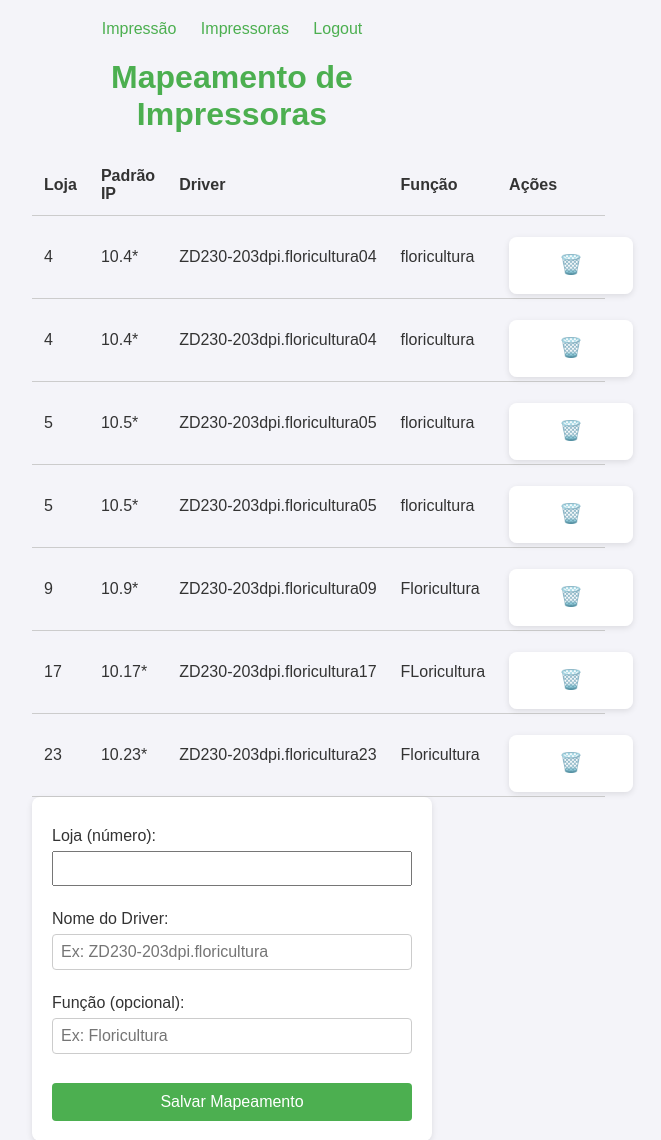
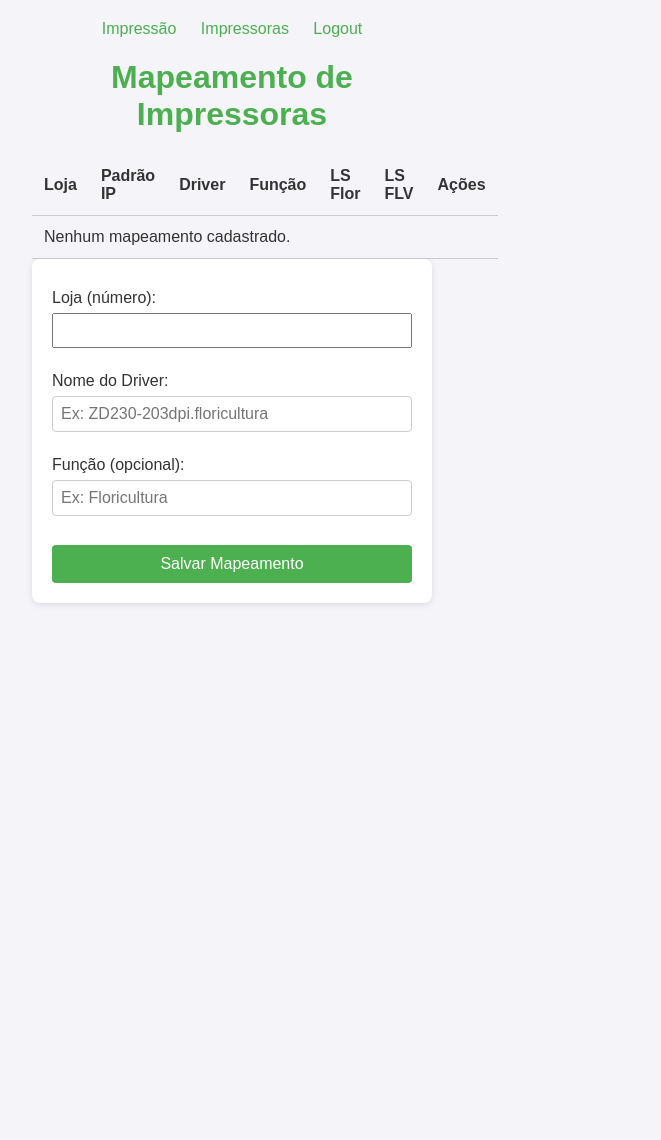
Before and after one commit to Deyvidhalaten/ImpressoraZQ230, a Flask app: page /printers in a window 1280 px wide. Shown: the top 1140 px of the page, without its empty margins (408-1069 px from the left). After the commit the page ends 605 px from the top, so only its background shows below. Run offline with Flask 3, Linux system fonts and the light colour scheme; parts of the project's set-up code (start-up, migrations or seed data) failed here and were passed over.

Commit message:
correcao/mapeamento-loja-ip

```diff
--- a/app.py
+++ b/app.py
@@ -26,6 +26,7 @@
 BASE_DIR     = os.path.dirname(sys.executable) if getattr(sys, 'frozen', False) else os.path.dirname(__file__)
 CONFIG_FILE  = os.path.join(BASE_DIR, 'config.txt')
 CSV_FILE     = os.path.join(BASE_DIR, 'baseFloricultura.csv')
+PRINTERS_CSV = os.path.join(BASE_DIR, 'printers.csv')
 
 DEFAULT_IP       = "10.17.30.119"
 DEFAULT_PORTA    = 9100
@@ -57,31 +58,25 @@
             db[codprod] = {'ean': ean, 'descricao': desc, 'codprod': codprod}
     return db
 
-PRINTERS_FILE = os.path.join(BASE_DIR, 'printers.txt')
 def load_printer_map():
-    """Lê o printers.txt e retorna uma lista de dicts: [{'pattern','driver','loja','funcao'}, ...]"""
+    """Lê o printers.csv e retorna lista de mapeamentos."""
     maps = []
-    if not os.path.exists(PRINTERS_FILE):
+    if not os.path.exists(PRINTERS_CSV):
         return maps
-    with open(PRINTERS_FILE, encoding='utf-8') as f:
-        for line in f:
-            parts = [p.strip() for p in line.split(',')]
-            if len(parts) < 2:
-                continue
-            pattern, driver = parts[0], parts[1]
-            funcao = parts[2] if len(parts) >= 3 else ''
-            # extrai apenas o número da loja do padrão "10.<loja>*"
-            try:
-                loja = pattern.split('.')[1].rstrip('*')
-            except:
-                loja = ''
+
+    with open(PRINTERS_CSV, newline='', encoding='utf-8') as f:
+        reader = csv.DictReader(f)
+        for row in reader:
             maps.append({
-                'pattern': pattern,
-                'driver': driver,
-                'loja': loja,
-                'funcao': funcao
+                'loja':    row.get('loja',''),
+                'pattern': row.get('pattern',''),
+                'driver':  row.get('driver',''),
+                'funcao':  row.get('funcao',''),
+                'ls_flor': int(row.get('ls_flor', 0)),
+                'ls_flv':  int(row.get('ls_flv', 0)),
             })
     return maps
+
 
 # logo após definir BASE_DIR:
 load_printer_map()
@@ -497,28 +492,35 @@
 
 @app.route("/printers", methods=["GET","POST"])
 def printers():
+    # 1) Carrega e ordena os mapeamentos por loja
     mappings = load_printer_map()
-    mappings.sort(key=lambda m: int(m['loja'] or 0))
+    mappings.sort(key=lambda m: int(m.get('loja', 0)))
 
     if request.method == "POST":
-        # ——— Tratar exclusão primeiro ———
-        if request.form.get("action") == "delete":
+        action = request.form.get("action")
+
+        # ——— Tratamento de EXCLUSÃO ———
+        if action == "delete":
             pattern_to_delete = request.form.get("pattern")
             mappings = [m for m in mappings if m["pattern"] != pattern_to_delete]
             save_printer_map(mappings)
             flash(f"🗑️ Mapeamento '{pattern_to_delete}' excluído com sucesso!", "success")
             return redirect(url_for("printers"))
 
-        # ——— A seguir, inclusão/edição como antes ———
-        loja   = request.form.get('loja','').strip()
-        driver = request.form.get('driver','').strip()
-        funcao = request.form.get('funcao','').strip()
+        # ——— Tratamento de INCLUSÃO / EDIÇÃO ———
+        loja   = request.form.get('loja', '').strip()
+        driver = request.form.get('driver', '').strip()
+        funcao = request.form.get('funcao', '').strip()
 
+        # validação mínima
         if not loja.isdigit() or not driver:
             flash("❌ Loja e driver são obrigatórios", "error")
             return redirect(url_for('printers'))
 
+        # monta o padrão "10.<loja>*"
         pattern = f"10.{int(loja)}*"
+
+        # tenta atualizar um mapeamento existente
         updated = False
         for m in mappings:
             if m['pattern'] == pattern:
@@ -526,29 +528,39 @@
                 m['funcao'] = funcao
                 updated = True
                 break
+
+        # se não havia, adiciona novo
         if not updated:
             mappings.append({
+                'loja':    loja,
                 'pattern': pattern,
-                'driver': driver,
-                'loja': loja,
-                'funcao': funcao
+                'driver':  driver,
+                'funcao':  funcao
             })
 
+        # persiste e notifica
         save_printer_map(mappings)
         flash("✅ Mapeamento salvo com sucesso!", "success")
         return redirect(url_for('printers'))
 
-    # GET: renderiza a página normalmente
+    # GET: renderiza a página com a lista atualizada
     return render_template("printers.html", mappings=mappings)
 
 def save_printer_map(mappings):
-    """Recebe lista de dicts e grava de volta no printers.txt"""
-    with open(PRINTERS_FILE, 'w', encoding='utf-8') as f:
+    """Grava de volta no printers.csv."""
+    fieldnames = ['loja','pattern','driver','funcao','ls_flor','ls_flv']
+    with open(PRINTERS_CSV, 'w', newline='', encoding='utf-8') as f:
+        writer = csv.DictWriter(f, fieldnames=fieldnames)
+        writer.writeheader()
         for m in mappings:
-            line = f"{m['pattern']},{m['driver']}"
-            if m.get('funcao'):
-                line += f",{m['funcao']}"
-            f.write(line + "\n")
+            writer.writerow({
+                'loja':    m['loja'],
+                'pattern': m['pattern'],
+                'driver':  m['driver'],
+                'funcao':  m.get('funcao',''),
+                'ls_flor': m.get('ls_flor', 0),
+                'ls_flv':  m.get('ls_flv', 0),
+            })
 
 @app.route("/logout")
 def logout():
@@ -597,4 +609,4 @@
 
 if __name__ == "__main__":
     # host='0.0.0.0' faz o Flask aceitar conexões de qualquer IP da sua LAN
-    app.run(host="10.4.30.2", port=8000, debug=False, use_reloader=False)
+    app.run(host="10.17.30.2", port=8000, debug=False, use_reloader=False)
--- a/printers.txt
+++ b/printers.txt
@@ -1,7 +1,4 @@
-10.4*,ZD230-203dpi.floricultura04,floricultura,-20,0
-10.5*,ZD230-203dpi.floricultura05,floricultura,-120,-20
-10.4*,ZD230-203dpi.floricultura04,floricultura,-120,-20
-10.5*,ZD230-203dpi.floricultura05,floricultura,-120,-20
-10.9*,ZD230-203dpi.floricultura09,Floricultura,-120,-20
-10.17*,ZD230-203dpi.floricultura17,FLoricultura,-120,-20
-10.23*,ZD230-203dpi.floricultura23,Floricultura,-120,-20
+loja,pattern,driver,funcao,ls_flor,ls_flv
+4,10.4*,ZD230-203dpi.floricultura04,floricultura,-20,0
+5,10.5*,ZD230-203dpi.floricultura05,floricultura,-120,-20
+9,10.9*,ZD230-203dpi.floricultura09,floricultura,-20,-10
--- a/templates/printers.html
+++ b/templates/printers.html
@@ -55,21 +55,16 @@
     {% endwith %}
 
     <!-- colgroup para controle de largura -->
-    <table>
-      <colgroup>
-        <col style="width:10%;">
-        <col style="width:20%;">
-        <col class="driver-col">
-        <col class="funcao-col">
-        <col style="width:10%;"> <!-- coluna Ações fixa -->
-      </colgroup>
+   <table class="map-table">
   <thead>
     <tr>
       <th>Loja</th>
       <th>Padrão IP</th>
       <th>Driver</th>
       <th>Função</th>
-          <th>Ações</th>          <!-- nova coluna -->
+      <th>LS Flor</th>
+      <th>LS FLV</th>
+      <th>Ações</th>
     </tr>
   </thead>
   <tbody>
@@ -77,31 +72,23 @@
     <tr>
       <td>{{ m.loja }}</td>
       <td>{{ m.pattern }}</td>
-          <td class="driver-col">{{ m.driver }}</td>
-          <td class="funcao-col">{{ m.funcao or '—' }}</td>
+      <td>{{ m.driver }}</td>
+      <td>{{ m.funcao or '—' }}</td>
+      <td>{{ m.ls_flor }}</td>
+      <td>{{ m.ls_flv }}</td>
       <td>
-            <form method="post"
-                  style="display:inline"
-                  onsubmit="return confirmDelete(this)">
-              <!-- sinaliza que é uma ação de delete -->
-              <input type="hidden" name="action"  value="delete">
+        <!-- Form de delete -->
+        <form method="POST" style="display:inline"
+              onsubmit="return confirm('Deseja mesmo excluir o mapeamento da loja {{ m.loja }}?');">
+          <input type="hidden" name="action" value="delete">
           <input type="hidden" name="pattern" value="{{ m.pattern }}">
-              <button type="submit"
-                      style="background:none;
-                             border:none;
-                             cursor:pointer;
-                             font-size:1.2em;"
-                      title="Excluir">
-                🗑️
-              </button>
+          <button type="submit" class="btn-delete">Excluir</button>
         </form>
       </td>
     </tr>
     {% else %}
     <tr>
-          <td colspan="5" style="text-align:center; padding:16px;">
-            Nenhum mapeamento cadastrado.
-          </td>
+      <td colspan="7" class="no-data">Nenhum mapeamento cadastrado.</td>
     </tr>
     {% endfor %}
   </tbody>
```
Also changed, not shown: comandos.txt (+20 -1 lines). Lines whose indentation alone changed are shown as unchanged.
